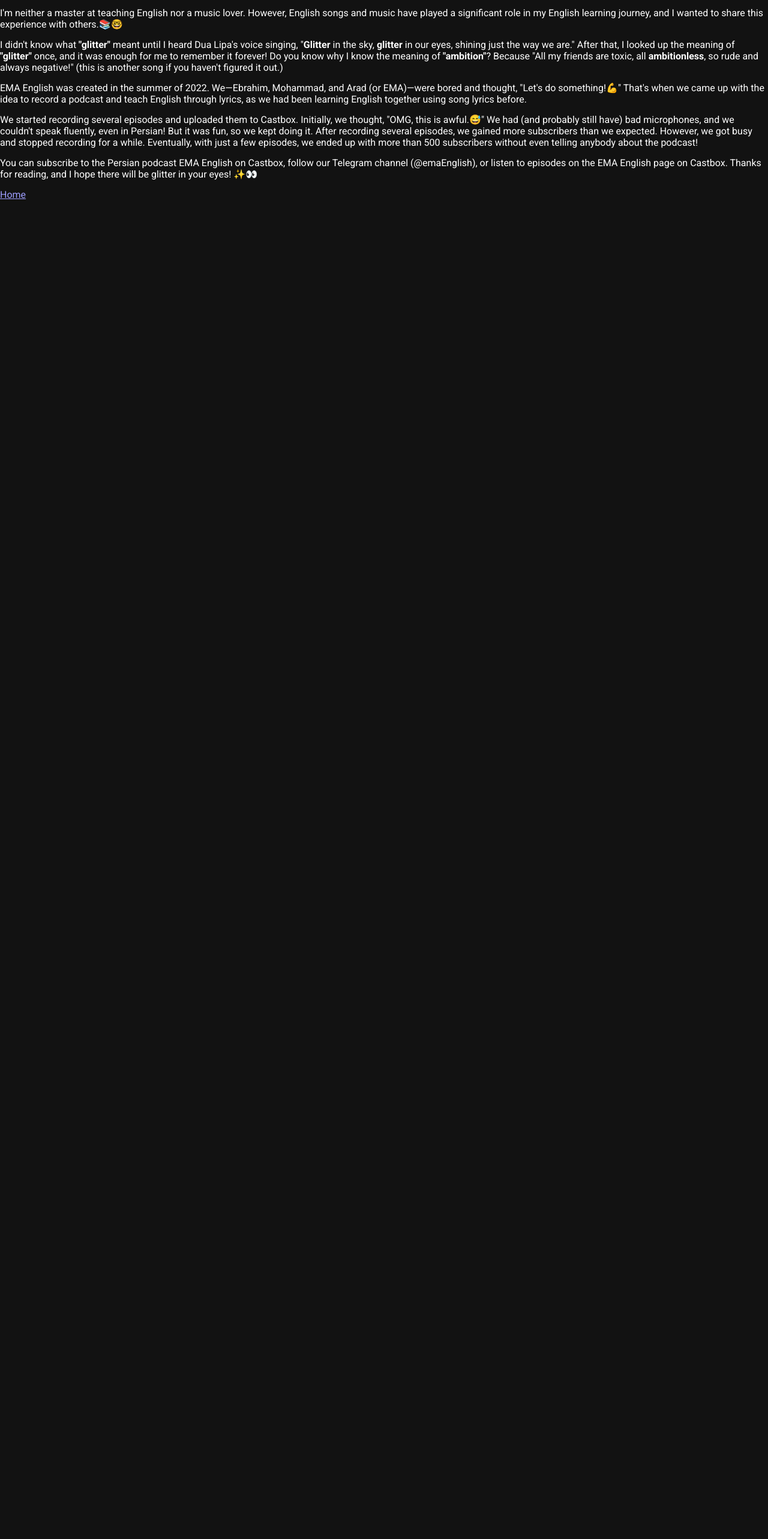
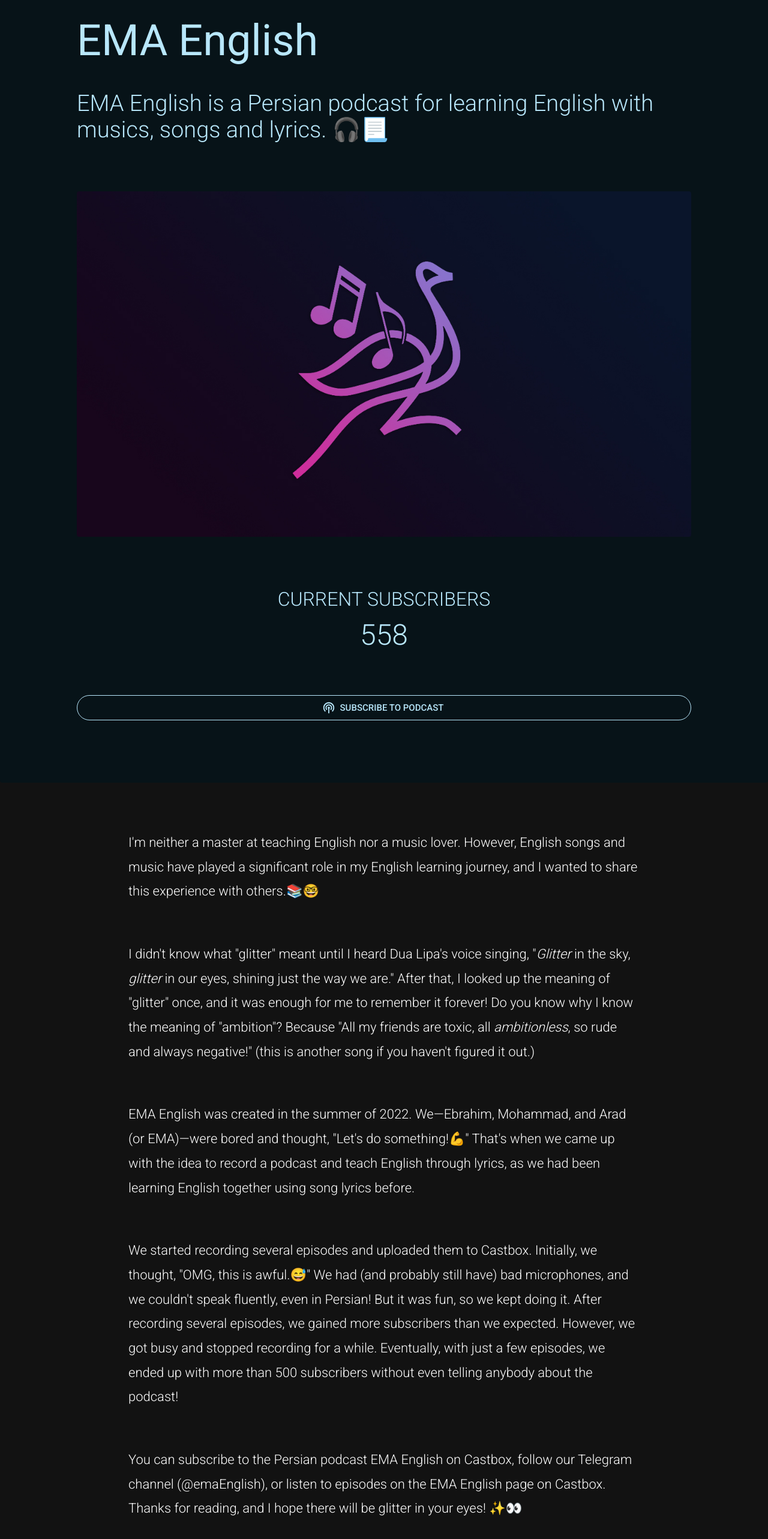
Before and after one commit to mitinull/portfolio-blog-nextjs-mui-multilanguage, a Next.js app: page /ema-english in a window 1280 px wide. Shown: the part 100-2666 px from the top of the page at 60% size. Before the commit the page ends 800 px from the top, so only its background shows below. Built offline with nearby package versions, Linux system fonts and the light colour scheme.

Commit message:
Adding some styling to pages

```diff
--- a/app/(index)/ema-english/page.jsx
+++ b/app/(index)/ema-english/page.jsx
@@ -1,4 +1,17 @@
+import { Heading1 } from "@/components/mui-components/Heading1";
+import { Heading3 } from "@/components/mui-components/Heading3";
+import { PageContent } from "@/components/mui-components/PageContent";
+import { ParagraphMedium } from "@/components/mui-components/ParagraphMedium";
 import { generateHreflang } from "@/utils/generateHreflang";
+import { Podcasts } from "@mui/icons-material";
+import {
+  Alert,
+  Button,
+  Container,
+  Stack,
+  Typography,
+} from "@mui/material";
+import Image from "next/image";
 import Link from "next/link";
 
 export const metadata = {
@@ -10,49 +23,124 @@ export const metadata = {
 
 export default function Basketnull() {
   return (
-    <main style={{ gap: 15, display: "flex", flexDirection: "column" }}>
-      <h1>EMA English</h1>
-      <h3>
-        EMA English is a Persian podcast for learning English with musics, songs
-        and lyrics. 🎧📃
-      </h3>
-      <p>
-        I'm neither a master at teaching English nor a music lover. However,
-        English songs and music have played a significant role in my English
-        learning journey, and I wanted to share this experience with others.📚🤓
-      </p>
-      <p>
-        I didn't know what <b>"glitter"</b> meant until I heard Dua Lipa's voice
-        singing, "<b>Glitter</b> in the sky, <b>glitter</b> in our eyes, shining
-        just the way we are." After that, I looked up the meaning of{" "}
-        <b>"glitter"</b> once, and it was enough for me to remember it forever!
-        Do you know why I know the meaning of <b>"ambition"</b>? Because "All my
-        friends are toxic, all <b>ambitionless</b>, so rude and always
-        negative!" (this is another song if you haven't figured it out.)
-      </p>
-      <p>
-        EMA English was created in the summer of 2022. We—Ebrahim, Mohammad, and
-        Arad (or EMA)—were bored and thought, "Let's do something!💪" That's
-        when we came up with the idea to record a podcast and teach English
-        through lyrics, as we had been learning English together using song
-        lyrics before.
-      </p>
-      <p>
-        We started recording several episodes and uploaded them to Castbox.
-        Initially, we thought, "OMG, this is awful.😅" We had (and probably still have) bad microphones,
-        and we couldn't speak fluently, even in Persian! But it was fun, so we
-        kept doing it. After recording several episodes, we gained more
-        subscribers than we expected. However, we got busy and stopped recording
-        for a while. Eventually, with just a few episodes, we ended up with more
-        than 500 subscribers without even telling anybody about the podcast!
-      </p>
-      <p>
-        You can subscribe to the Persian podcast EMA English on Castbox, follow
-        our Telegram channel (@emaEnglish), or listen to episodes on the EMA
-        English page on Castbox. Thanks for reading, and I hope there will be
-        glitter in your eyes! ✨👀
-      </p>
-      <Link href="/">Home</Link>
+    <main>
+      <Alert
+        color="info"
+        icon={false}
+        sx={{
+          px: 0,
+          pt: { xs: 4, sm: 12 },
+          pb: { xs: 5, sm: 12 },
+          display: "flex",
+          justifyContent: "center",
+        }}
+      >
+        <Container>
+          <Stack spacing={{ xs: 3, sm: 5 }} px={{ xs: 4, sm: 8 }}>
+            <Heading1>EMA English</Heading1>
+            <Heading3>
+              EMA English is a Persian podcast for learning English with musics,
+              songs and lyrics. 🎧📃
+            </Heading3>
+          </Stack>
+          <Stack
+            mt={{ xs: 5, sm: 10 }}
+            mx={{ xs: 0, sm: 8 }}
+            borderRadius={1}
+            overflow="hidden"
+          >
+            <Image
+              alt="basketnull game"
+              src="/images/ema-light.jpg"
+              className="img-light"
+              width={1920}
+              height={1080}
+              style={{ objectFit: "cover", width: "100%", height: "auto" }}
+            />
+            <Image
+              alt="basketnull game"
+              src="/images/ema-dark.jpg"
+              className="img-dark"
+              width={1920}
+              height={1080}
+              style={{ objectFit: "cover", width: "100%", height: "auto" }}
+            />
+          </Stack>
+          <Typography
+            textAlign="center"
+            fontSize={{ xs: 18, sm: 32 }}
+            mt={{ xs: 5, sm: 10 }}
+            fontWeight={300}
+          >
+            CURRENT SUBSCRIBERS
+          </Typography>
+          <Typography
+            textAlign="center"
+            fontSize={{ xs: 28, sm: 48 }}
+            fontWeight={300}
+          >
+            558
+          </Typography>
+          <Stack px={{ xs: 4, sm: 8 }} mt={{ xs: 3, sm: 8 }}>
+            <Button
+              variant="outlined"
+              color="inherit"
+              startIcon={<Podcasts />}
+              sx={{ borderRadius: 9 }}
+              size="large"
+            >
+              Subscribe to Podcast
+            </Button>
+          </Stack>
+        </Container>
+      </Alert>
+      <Container sx={{ p: 0 }}>
+        <Container maxWidth="md">
+          <PageContent>
+            <ParagraphMedium>
+              I'm neither a master at teaching English nor a music lover.
+              However, English songs and music have played a significant role in
+              my English learning journey, and I wanted to share this experience
+              with others.📚🤓
+            </ParagraphMedium>
+            <ParagraphMedium>
+              I didn't know what "glitter" meant until I heard Dua Lipa's voice
+              singing, "<i>Glitter</i> in the sky, <i>glitter</i> in our eyes,
+              shining just the way we are." After that, I looked up the meaning
+              of "glitter" once, and it was enough for me to remember it
+              forever! Do you know why I know the meaning of "ambition"? Because
+              "All my friends are toxic, all <i>ambitionless</i>, so rude and
+              always negative!" (this is another song if you haven't figured it
+              out.)
+            </ParagraphMedium>
+            <ParagraphMedium>
+              EMA English was created in the summer of 2022. We—Ebrahim,
+              Mohammad, and Arad (or EMA)—were bored and thought, "Let's do
+              something!💪" That's when we came up with the idea to record a
+              podcast and teach English through lyrics, as we had been learning
+              English together using song lyrics before.
+            </ParagraphMedium>
+            <ParagraphMedium>
+              We started recording several episodes and uploaded them to
+              Castbox. Initially, we thought, "OMG, this is awful.😅" We had
+              (and probably still have) bad microphones, and we couldn't speak
+              fluently, even in Persian! But it was fun, so we kept doing it.
+              After recording several episodes, we gained more subscribers than
+              we expected. However, we got busy and stopped recording for a
+              while. Eventually, with just a few episodes, we ended up with more
+              than 500 subscribers without even telling anybody about the
+              podcast!
+            </ParagraphMedium>
+            <ParagraphMedium>
+              You can subscribe to the Persian podcast EMA English on Castbox,
+              follow our Telegram channel (@emaEnglish), or listen to episodes
+              on the EMA English page on Castbox. Thanks for reading, and I hope
+              there will be glitter in your eyes! ✨👀
+            </ParagraphMedium>
+          </PageContent>
+        </Container>
+        <Link href="/">Home</Link>
+      </Container>
     </main>
   );
 }
--- a/app/globals.css
+++ b/app/globals.css
@@ -19,3 +19,7 @@
   padding: 0;
   margin: 0;
 }
+
+b {
+  font-weight: 400;
+}
--- /dev/null
+++ b/components/mui-components/Heading1.jsx
@@ -0,0 +1,9 @@
+import { Typography } from "@mui/material";
+
+export function Heading1({ children }) {
+  return (
+    <Typography variant="h1" fontSize={{ xs: 35, sm: 72 }} fontWeight={400}>
+      {children}
+    </Typography>
+  );
+}
--- /dev/null
+++ b/components/mui-components/Heading3.jsx
@@ -0,0 +1,9 @@
+import { Alert, Paper, Typography } from "@mui/material";
+
+export function Heading3({ children }) {
+  return (
+    <Typography variant="h3" fontSize={{ xs: 22, sm: 38 }} fontWeight={300}>
+      {children}
+    </Typography>
+  );
+}
--- /dev/null
+++ b/components/mui-components/PageContent.jsx
@@ -0,0 +1,13 @@
+import { Stack } from "@mui/material";
+
+export function PageContent({ children }) {
+  return (
+    <Stack
+      spacing={{ xs: 5, sm: 8 }}
+      px={{ xs: 2, sm: 0 }}
+      py={{ xs: 4, sm: 10 }}
+    >
+      {children}
+    </Stack>
+  );
+}
--- /dev/null
+++ b/components/mui-components/ParagraphMedium.jsx
@@ -0,0 +1,13 @@
+import { Typography } from "@mui/material";
+
+export function ParagraphMedium({ children }) {
+  return (
+    <Typography
+      fontSize={{ xs: 19, sm: 22 }}
+      fontWeight={300}
+      lineHeight={{ xs: 1.7, sm: 1.85 }}
+    >
+      {children}
+    </Typography>
+  );
+}
```
Also changed, not shown: 1 other file (tests, documents, lock files or other folders).
